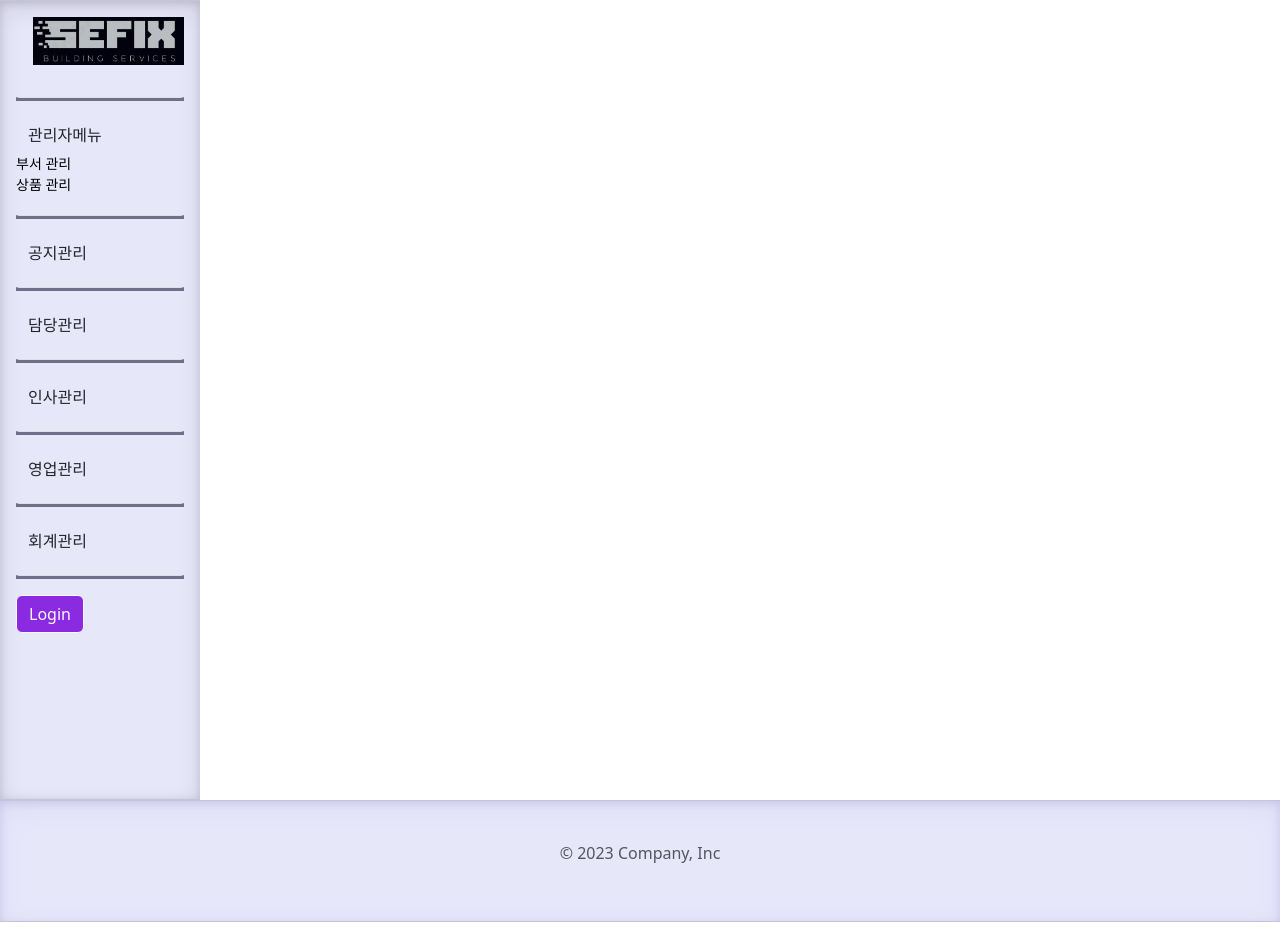
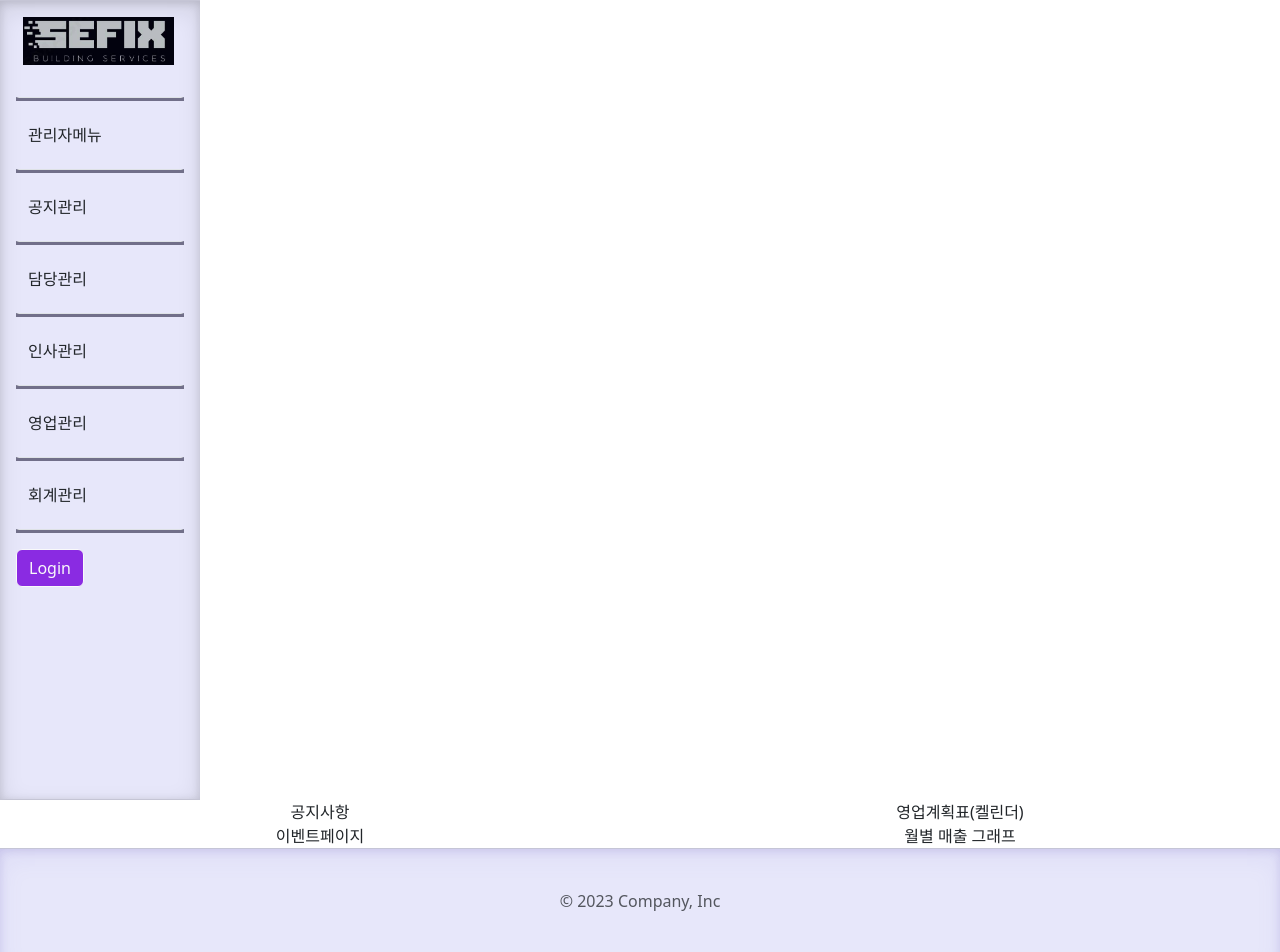
Before and after one commit to yoseok94/finalfix, a Vue app: page / in a window 1280 px wide. Shown: the top 952 px of the page. Before the commit the page ends 922 px from the top, so only its background shows below. Built offline with nearby package versions, Linux system fonts and the light colour scheme; the HTML template or start-up script is replaced by a standard one.

Commit message:
add to dashboard
Add to dashboard

```diff
--- a/src/App.vue
+++ b/src/App.vue
@@ -1,9 +1,17 @@
 <template>
-  <PageHeader/> <!-- 해더 컴포넌트 -->
-  <router-view/> <!-- 페이지 이동이 표시될 영역을 의미함 -->
-  <PageFooter/> <!-- 푸터 컴포넌트 -->
+
+    <div class="row">
+      <div class="col-auto">
+        <PageHeader/> <!-- header component -->
+      </div>
+
+        <router-view/> <!-- refers to the area where the page movement will be displayed -->
+
+    </div>
+
+    <PageFooter/> <!-- Footer component -->
+
 </template>
-
 <script>
 import PageHeader from '@/views/common/PageHeader.vue'
 import PageFooter from '@/views/common/PageFooter.vue'
@@ -12,11 +20,10 @@ export default {
   name: 'App',
   components: {
     PageHeader,
-    PageFooter
+    PageFooter,
   }
 }
 </script>
-
 <style>
 
 </style>
--- a/src/router/index.js
+++ b/src/router/index.js
@@ -1,8 +1,13 @@
 import { createRouter, createWebHistory } from 'vue-router'
 import BoardList from '@/views/board/BoardList.vue'
-
+import DashBoard from '@/views/common/DashBoard.vue'
 
 const routes = [
+  {
+    path: '/',
+    name: 'DashBoard',
+    component: DashBoard
+  },
   {
     path: '/board/list',
     name: 'BoardList',
--- a/src/views/board/BoardList.vue
+++ b/src/views/board/BoardList.vue
@@ -1,127 +1,24 @@
 <template>
-  <div class="board-list">
-    <div class="common-buttons">
-      <button type="button" class="w3-button w3-round w3-blue-gray" v-on:click="fnWrite">등록</button>
+   <div class="container">
+    <div class="row">
+      <div class="col-6">
+        영역 1
+      </div>
+      <div class="col-6">
+        영역 2
+      </div>
     </div>
-    <table class="w3-table-all">
-      <thead>
-      <tr>
-        <th>No</th>
-        <th>제목</th>
-        <th>작성자</th>
-        <th>등록일시</th>
-      </tr>
-      </thead>
-      <tbody>
-      <tr v-for="(row, idx) in list" :key="idx">
-        <td>{{ row.idx }}</td>
-        <td><a v-on:click="fnView(`${row.idx}`)">{{ row.title }}</a></td>
-        <td>{{ row.author }}</td>
-        <td>{{ row.created_at }}</td>
-      </tr>
-      </tbody>
-    </table>
-    <div class="pagination w3-bar w3-padding-16 w3-small" v-if="paging.total_list_cnt > 0">
-      <span class="pg">
-      <a href="javascript:;" @click="fnPage(1)" class="first w3-button w3-border">&lt;&lt;</a>
-      <a href="javascript:;" v-if="paging.start_page > 10" @click="fnPage(`${paging.start_page-1}`)"
-         class="prev w3-button w3-border">&lt;</a>
-      <template v-for=" (n,index) in paginavigation()">
-          <template v-if="paging.page==n">
-              <strong class="w3-button w3-border w3-green" :key="index">{{ n }}</strong>
-          </template>
-          <template v-else>
-              <a class="w3-button w3-border" href="javascript:;" @click="fnPage(`${n}`)" :key="index">{{ n }}</a>
-          </template>
-      </template>
-      <a href="javascript:;" v-if="paging.total_page_cnt > paging.end_page"
-         @click="fnPage(`${paging.end_page+1}`)" class="next w3-button w3-border">&gt;</a>
-      <a href="javascript:;" @click="fnPage(`${paging.total_page_cnt}`)" class="last w3-button w3-border">&gt;&gt;</a>
-      </span>
+    <div class="row">
+      <div class="col-6">
+        영역 3
+      </div>
+      <div class="col-6">
+        영역 4
+      </div>
     </div>
   </div>
 </template>
 
 <script>
-export default {
-  data() { //변수생성
-    return {
-      requestBody: {}, //리스트 페이지 데이터전송
-      list: {}, //리스트 데이터
-      no: '', //게시판 숫자처리
-      paging: {
-        block: 0,
-        end_page: 0,
-        next_block: 0,
-        page: 0,
-        page_size: 0,
-        prev_block: 0,
-        start_index: 0,
-        start_page: 0,
-        total_block_cnt: 0,
-        total_list_cnt: 0,
-        total_page_cnt: 0,
-      }, //페이징 데이터
-      page: this.$route.query.page ? this.$route.query.page : 1,
-      size: this.$route.query.size ? this.$route.query.size : 10,
-      keyword: this.$route.query.keyword,
-      paginavigation: function () { //페이징 처리 for문 커스텀
-        let pageNumber = [] //;
-        let start_page = this.paging.start_page;
-        let end_page = this.paging.end_page;
-        for (let i = start_page; i <= end_page; i++) pageNumber.push(i);
-        return pageNumber;
-      }
-    }
-  },
-  mounted() {
-    this.fnGetList()
-  },
-  methods: {
-    fnGetList() {
-      //스프링 부트에서 전송받은 데이터 출력 처리
-      this.requestBody = { // 데이터 전송
-        keyword: this.keyword,
-        page: this.page,
-        size: this.size
-      }
 
-      this.$axios.get(this.$serverUrl + "/board/list", {
-        params: this.requestBody,
-        headers: {}
-      }).then((res) => {
-
-        this.list = res.data  //서버에서 데이터를 목록으로 보내므로 바로 할당하여 사용할 수 있다.
-
-      }).catch((err) => {
-        if (err.message.indexOf('Network Error') > -1) {
-          alert('네트워크가 원활하지 않습니다.\n잠시 후 다시 시도해주세요.')
-        }
-      })
-
-
-      //임시데이터 출력 처리
-      // this.list = [
-      //   {
-      //       "idx":1,
-      //       "title": "제목1",
-      //       "author": "작성자1",
-      //       "created_at": "작성일시1"
-      //   },
-      //   {
-      //       "idx":1,
-      //       "title": "제목1",
-      //       "author": "작성자1",
-      //       "created_at": "작성일시1"
-      //   },
-      //   {
-      //       "idx":1,
-      //       "title": "제목1",
-      //       "author": "작성자1",
-      //       "created_at": "작성일시1"
-      //   }
-      // ]
-    }
-    }
-}
 </script>
--- /dev/null
+++ b/src/views/common/DashBoard.vue
@@ -0,0 +1,42 @@
+<template>
+<div class="dashboard">
+     <div class="dashboard-row">
+       <div class="dashboard-column">
+         공지사항
+       </div>
+       <div class="dashboard-column">
+        이벤트페이지
+      </div>
+     </div>
+          <div class="dashboard-row">
+       <div class="dashboard-column">
+        영업계획표(켈린더)
+       </div>
+       <div class="dashboard-column">
+         월별 매출 그래프
+       </div>
+     </div>
+    </div>
+ </template>
+
+ <script>
+
+ </script>
+
+ <style>
+
+.dashboard {
+    display: flex;
+    flex-direction: row;
+}
+.dashboard-row {
+  display: flex;
+  flex-direction: column;
+  width: 100%;
+  align-content: center;
+  align-items: center;
+  justify-content: center;
+}
+
+
+</style>
--- a/src/views/common/PageHeader.vue
+++ b/src/views/common/PageHeader.vue
@@ -4,16 +4,16 @@
     <a href="/" class="d-flex align-items-center pb-3 mb-3 link-body-emphasis text-decoration-none">
       <svg class="bi pe-none me-2" width="30" height="30"><use xlink:href="#bootstrap"></use></svg>
       <span class="fs-5 fw-semibold">
-        <img src="@/assets/images/Sefix.png" style="width: 100%;">
+        <img src="@/assets/images/Sefix.png" class="logo-image">
       </span>
     </a>
     <ul class="list-unstyled ps-0">
       <li class="border-top my-3"></li>
       <li class="mb-1">
-        <button class="btn btn-toggle d-inline-flex align-items-center rounded border-0 collapsed" data-bs-toggle="collapse" data-bs-target="#home-collapse" aria-expanded="true">
+        <button class="btn btn-toggle d-inline-flex align-items-center rounded border-0 collapsed" data-bs-toggle="collapse" data-bs-target="#home-collapse" aria-expanded="false">
           관리자메뉴
         </button>
-        <div class="collapse show" id="home-collapse">
+        <div class="collapse" id="home-collapse">
           <ul class="btn-toggle-nav list-unstyled fw-normal pb-1 small">
             <li><a href="#" class="link-body-emphasis d-inline-flex text-decoration-none rounded">부서 관리</a></li>
             <li><a href="#" class="link-body-emphasis d-inline-flex text-decoration-none rounded">상품 관리</a></li>
@@ -95,13 +95,13 @@
   </div>
 </template>
 
-<script>
-export default {
-};
-
-</script>
 
 <style scoped>
+.logo-image {
+  display: block;
+  margin-left: -10px;
+  width: 100%;
+}
 .border-top{
   background-color: rgb(126, 127, 131);
   border: solid 3px rgba(42, 28, 172, 0.15);
@@ -127,4 +127,13 @@ div {
         --bs-btn-active-bg: #5a23c8;
         --bs-btn-active-border-color: #5a23c8;
       }
+
+
 </style>
+
+
+<script>
+export default {
+};
+
+</script>
```
Also changed, not shown: 1 other file (tests, documents, lock files or other folders).
